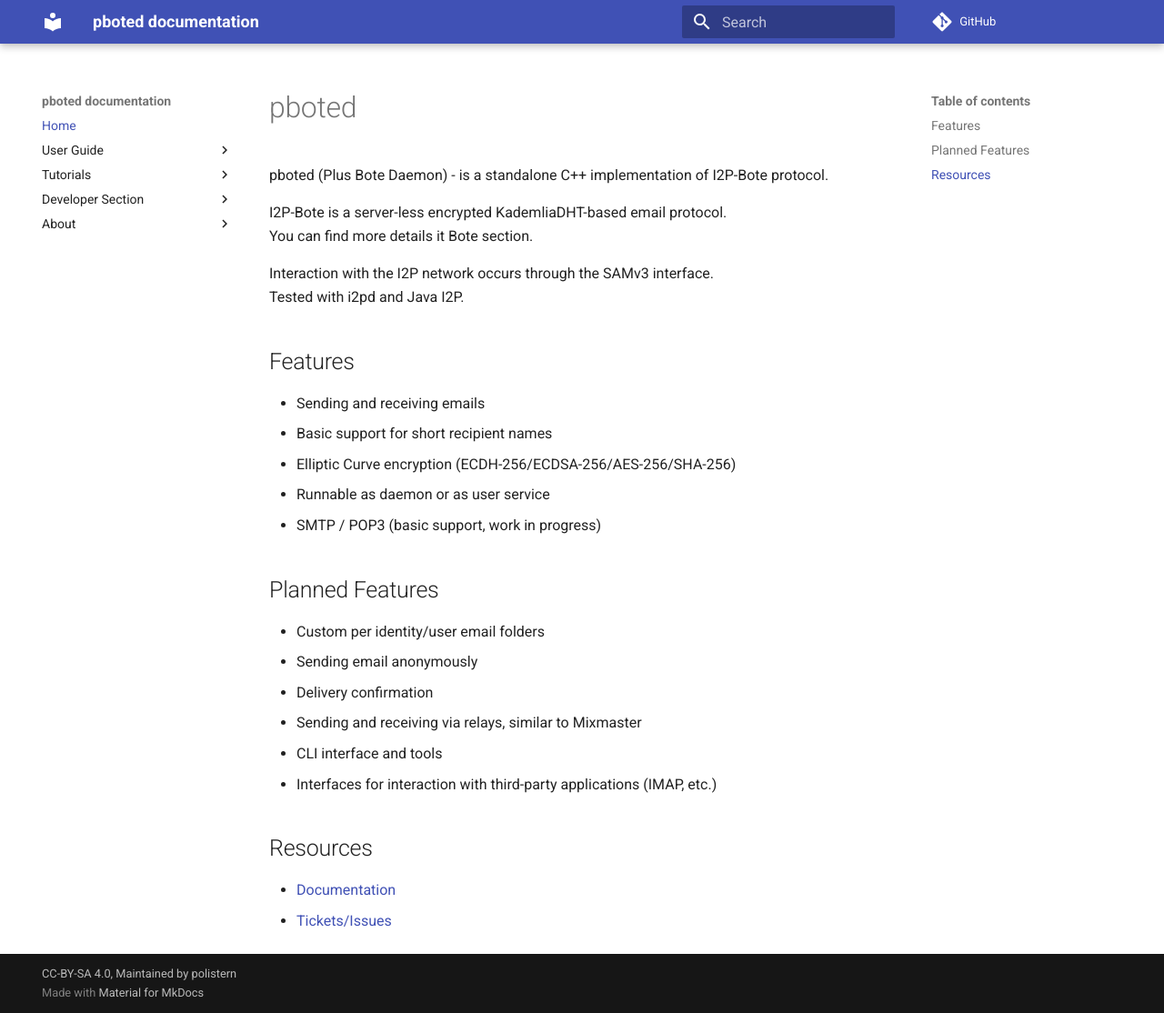
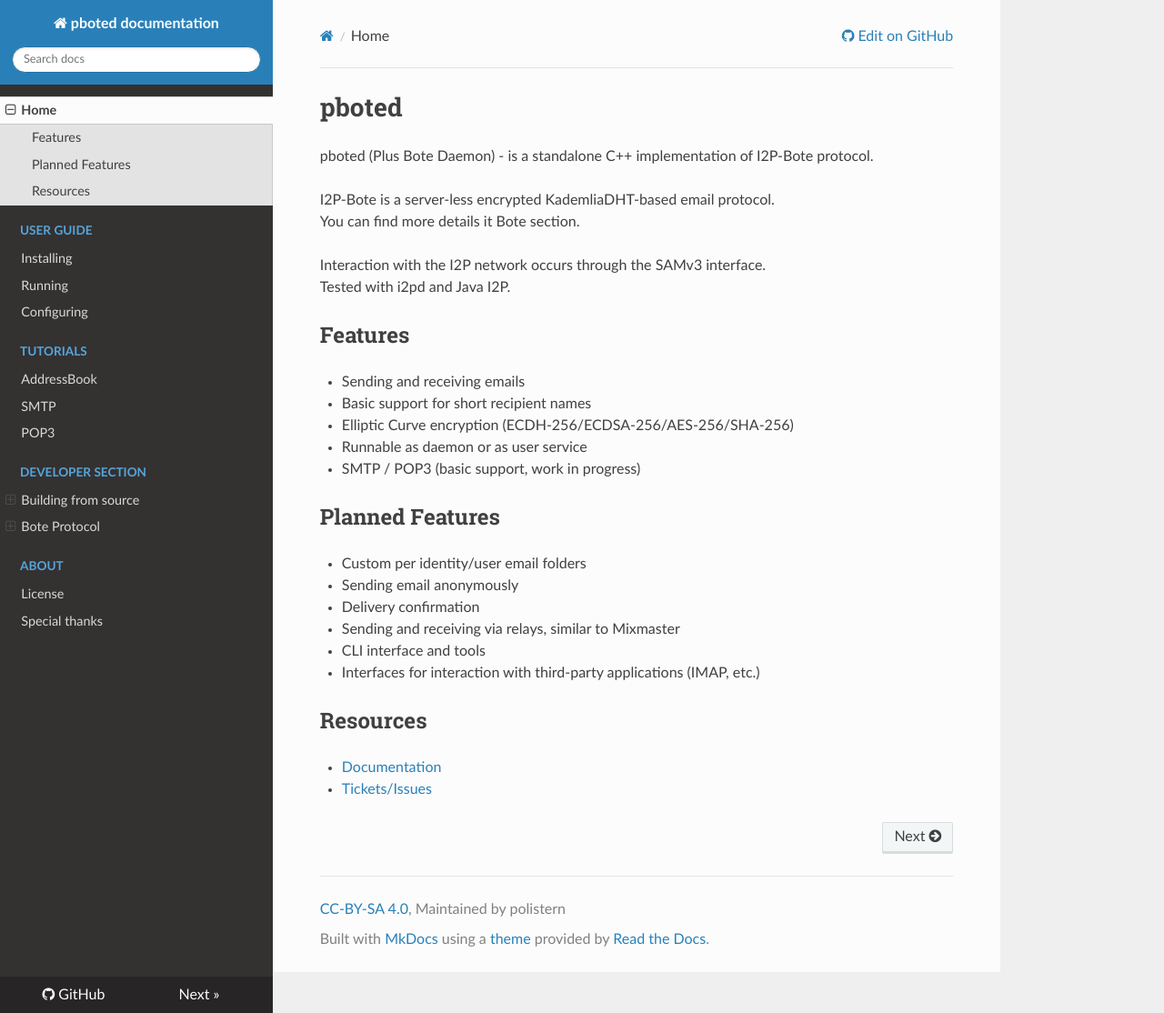
Before and after one commit to polistern/pboted_docs, an MkDocs documentation site: the page built from docs/index.md, in a window 1280 px wide and 1114 px high. Shown: the whole window at 91% size. Built offline with MkDocs 1.6.1, drawn with Linux system fonts in a browser that asks for light colours; nearby versions of some CDN libraries; comment, search, counter and statistics services are not loaded.

Commit message:
Fixed theme.

```diff
--- a/mkdocs.yml
+++ b/mkdocs.yml
@@ -42,22 +42,22 @@ nav:
       - Glossary of Terms: devs/bote/v4/glossary_of_terms.md
 
 - About:
-#  - Community: about/community.md
-#  - History: about/history.md
+  #- Community: about/community.md
+  #- History: about/history.md
   - License: about/license.md
   - Special thanks: about/thanks.md
-#  - Contributing: about/contributing.md
+  #- Contributing: about/contributing.md
 
 copyright: <a href="https://creativecommons.org/licenses/by-sa/4.0/">CC-BY-SA 4.0</a>, Maintained by polistern
 theme: readthedocs
 
-markdown_extensions:
-  - admonition
-  - pymdownx.details
-  - pymdownx.superfences
+#markdown_extensions:
+#  - admonition
+#  - pymdownx.details
+#  - pymdownx.superfences
 
 theme:
-  name: 'material'
+  name: 'readthedocs'
   icon:
     admonition:
       note: octicons/tag-16
```
